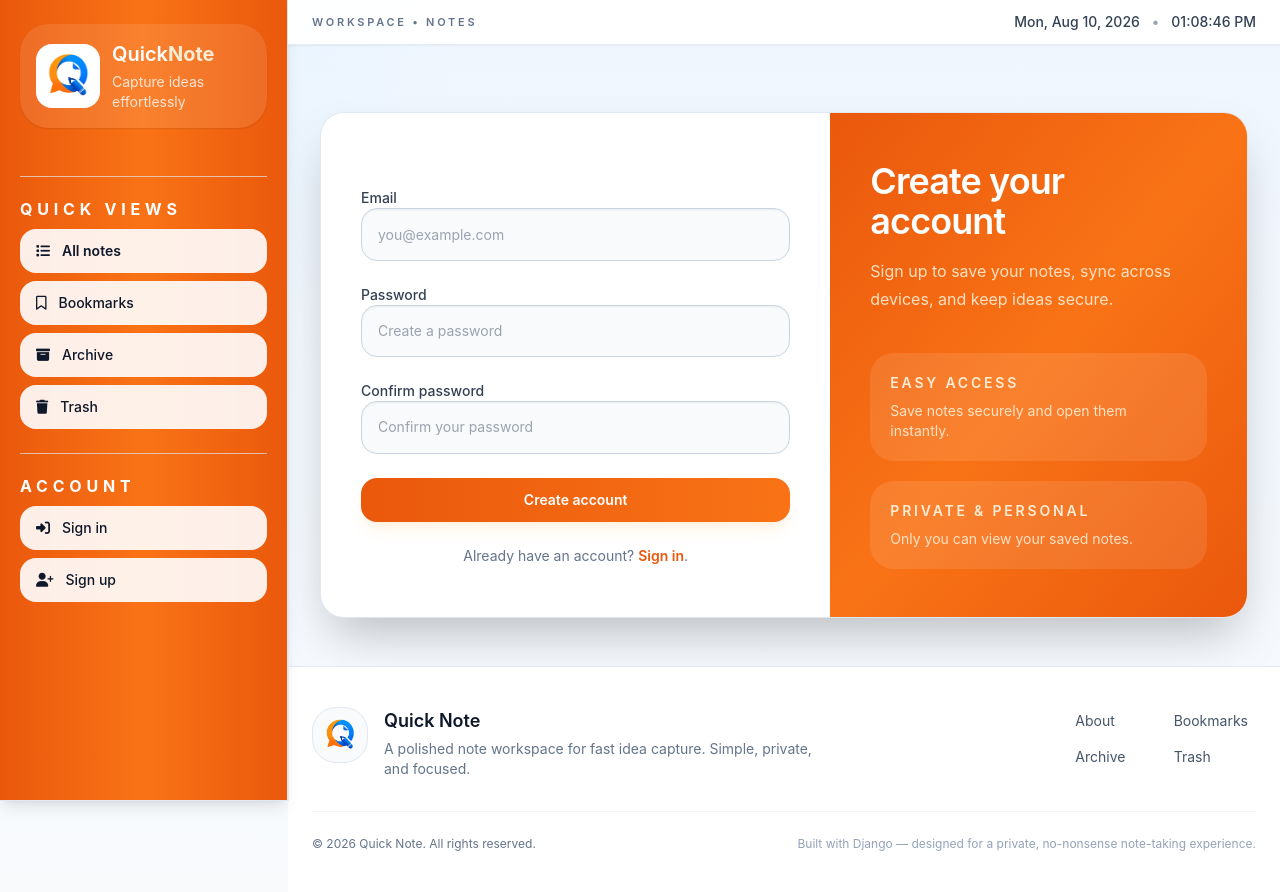
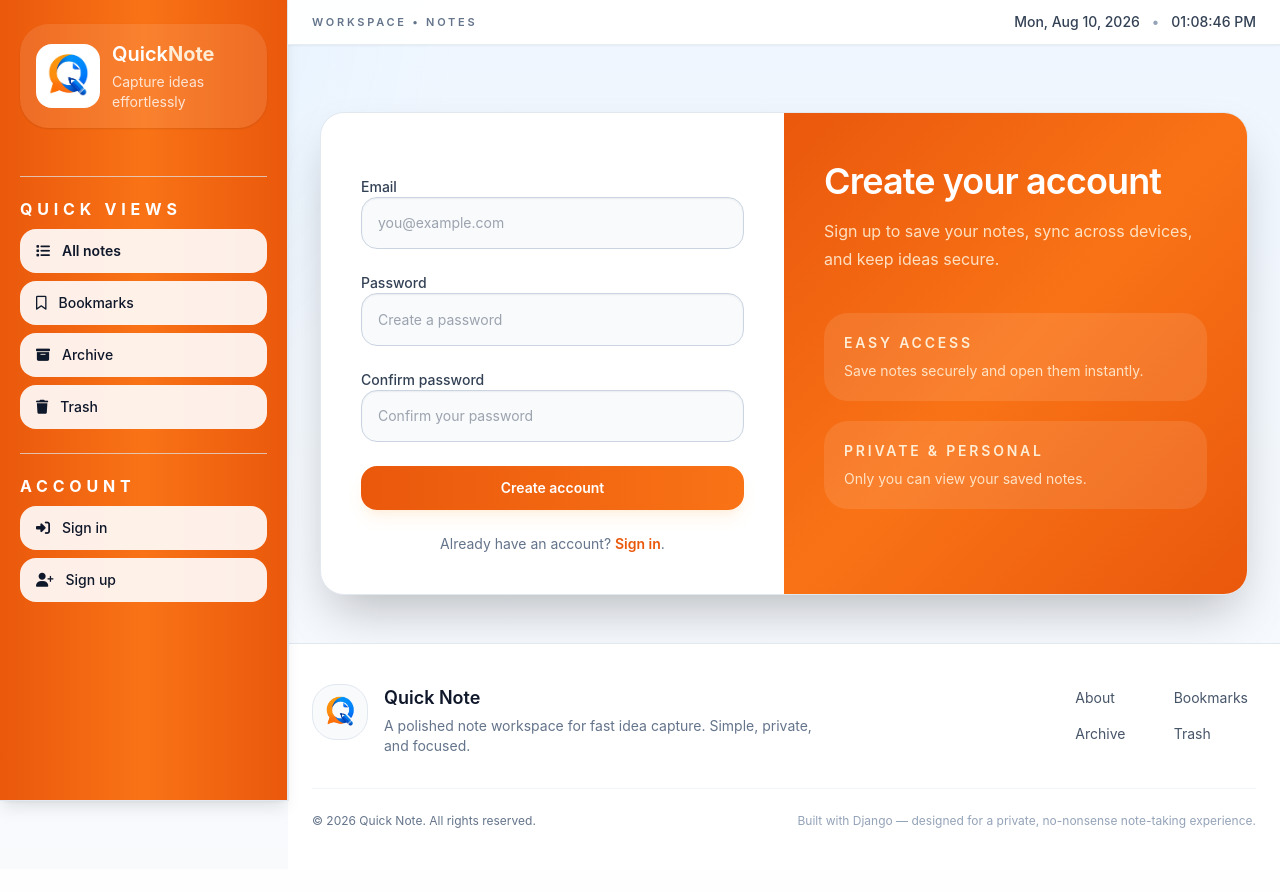
Before and after one commit to Paban-Bhandari/notes_app, a Django app: page /signup/ in a window 1280 px wide. After the commit the page ends 828 px from the top, so only its background shows below. Run offline with Django 5.2, Linux system fonts and the light colour scheme; some libraries are stand-ins or nearby versions.

Commit message:
completed signin and signup page

```diff
--- a/note/static/style.css
+++ b/note/static/style.css
@@ -258,6 +258,8 @@ body {
     white-space: nowrap;
     opacity: 0;
     pointer-events: none;
+}
+
     transition: opacity 0.08s linear;
     z-index: 60;
     box-shadow: 0 6px 18px rgba(2,6,23,0.32);
--- a/note/templates/signup.html
+++ b/note/templates/signup.html
@@ -6,10 +6,10 @@ Sign up
 
 {% block content %}
 <div class="mx-auto max-w-6xl px-4 py-12 sm:px-6 lg:px-8">
-    <div class="grid overflow-hidden rounded-3xl border border-slate-200 bg-white shadow-2xl lg:grid-cols-[1.1fr_0.9fr]">
-        <div class="bg-gradient-to-br from-orange-600 via-orange-500 to-orange-600 px-8 py-10 text-white sm:px-10 sm:py-12 lg:order-last">
-            <div class="max-w-lg">
-                <h1 class="text-4xl font-semibold tracking-tight">Create your account</h1>
+    <div class="grid overflow-hidden rounded-3xl border border-slate-200 bg-white shadow-2xl lg:grid-cols-2">
+            <div class="bg-gradient-to-br from-orange-600 via-orange-500 to-orange-600 px-8 py-10 text-white sm:px-10 sm:py-12 lg:order-last">
+                <div class="max-w-lg">
+                    <h1 class="text-4xl font-semibold tracking-tight">Create your account</h1>
                 <p class="mt-4 text-base leading-7 text-orange-100/90">Sign up to save your notes, sync across devices, and keep ideas secure.</p>
                 <div class="mt-10 space-y-5">
                     <div class="rounded-3xl bg-white/10 p-5">
```
Also changed, not shown: note/templates/login.html (+4 -4 lines).
